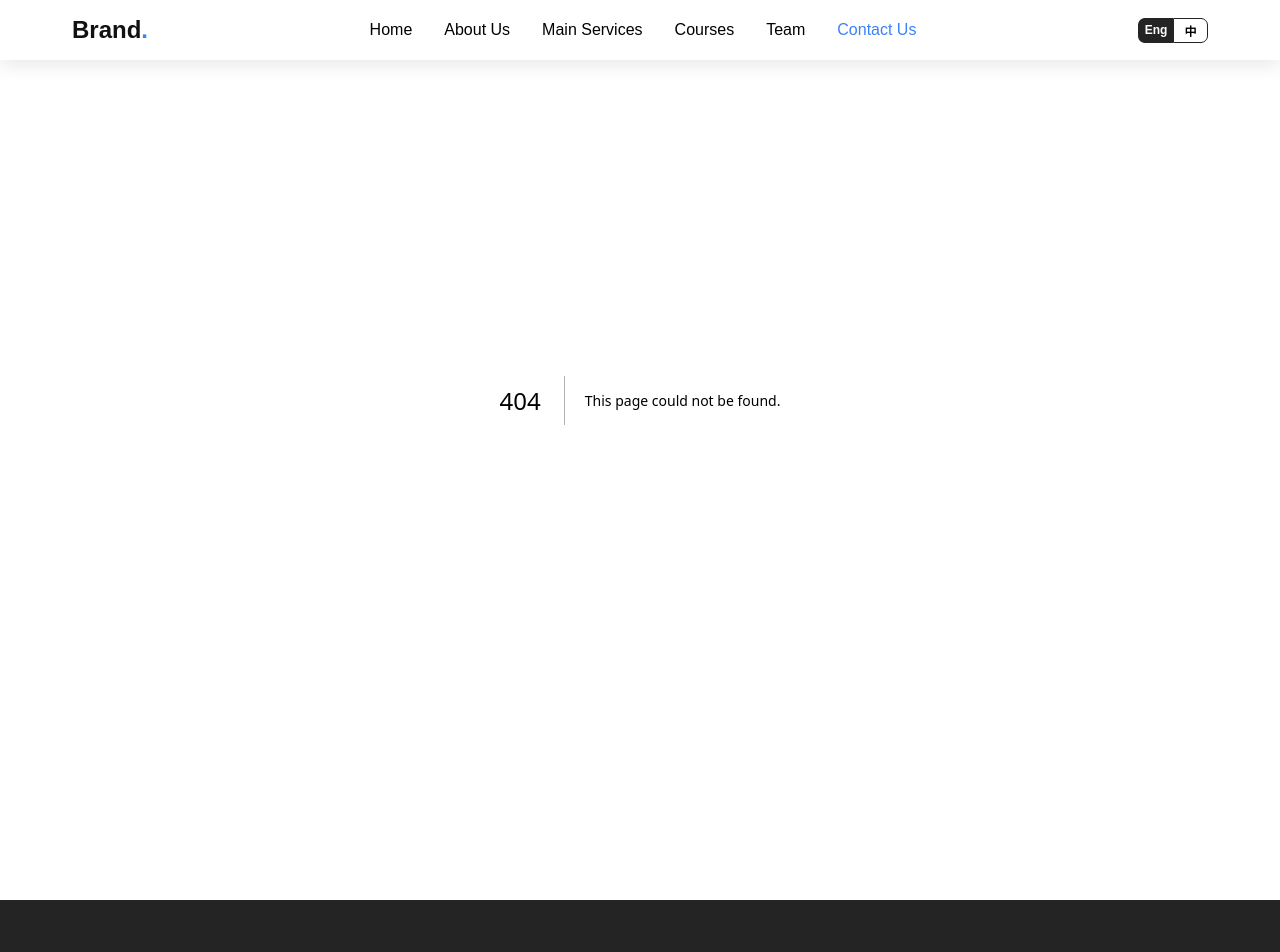
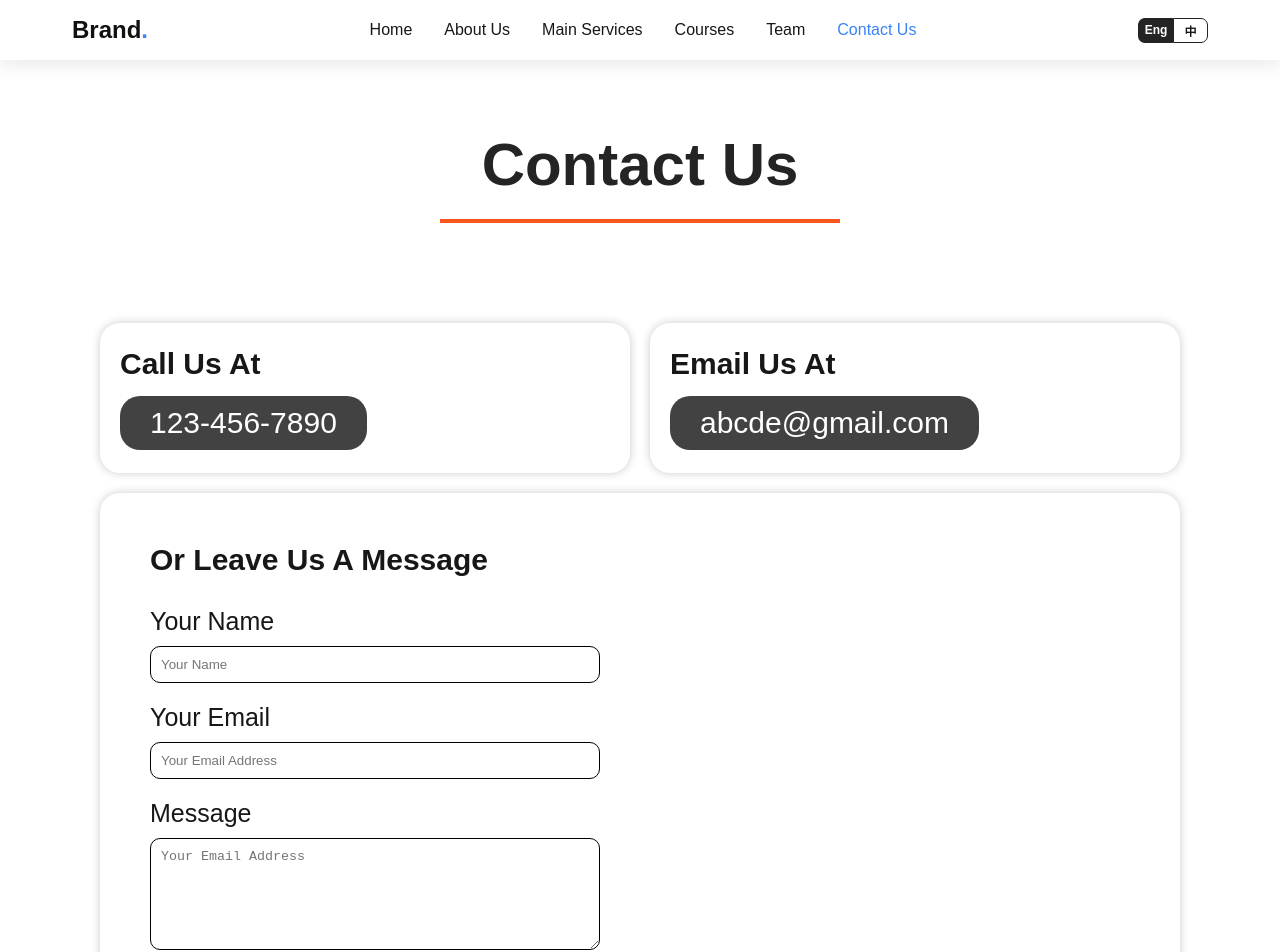
Before and after one commit to 97-Jeffrey/Tutor-landing, a Next.js app: page /contact-us in a window 1280 px wide. Before the commit this address had no page. Shown: the top 952 px of the page. Built offline with nearby package versions, Linux system fonts and the light colour scheme.

Commit message:
added contact us form

```diff
--- /dev/null
+++ b/src/app/contact-us/contactus.module.css
@@ -0,0 +1,133 @@
+
+
+.container{
+    width: 100%;
+}
+
+.main{
+    padding: 30px 100px 30px 100px;
+}
+
+
+.title_container{
+
+    width: 100%;
+    margin-top: 100px;
+    display: flex;
+    flex-direction: column;
+    justify-content: center;
+    align-items: center;
+    gap:20px
+}
+
+.title{
+    width: 400px;
+    font-size:60px;
+    text-align: center;
+    font-weight: bold;
+    color: #242424;
+ }
+
+ .underline{
+    border: 2px solid  #fa571c;
+    width: 400px;
+    height: 1px;
+ }
+
+.blocks{
+    margin-top: 100px;
+    width: 100%;
+    display: flex;
+    flex-direction: row;
+    justify-content: center;
+    align-items: center;
+    gap:20px;
+}
+
+.blocks2{
+    padding: 50px;
+    width: 100%;
+    margin-top: 20px;
+    border-radius: 20px;
+    display: flex;
+    flex-direction: column;
+    justify-content: center;
+    align-items: start;
+    box-shadow:   0 0 10px #cbcbcb;
+}
+
+.block{
+    padding: 20px;
+    border-radius: 20px;
+    width: 50%;
+    height: 150px;
+    display: flex;
+    flex-direction: column;
+    justify-content: center;
+    align-items: start;
+    gap:15px;
+    box-shadow:  0 0 10px #cbcbcb;
+}
+
+.phone_block{
+    background-color: #fce7df;
+}
+
+.email_block{
+    background-color: rgb(173, 251, 173);
+}
+.block_title{
+    font-size: 30px;
+    font-weight: bold;
+}
+
+.block_title_2{
+    font-size: 40px;
+}
+
+.block_content{
+   border-radius: 20px;
+   font-size: 30px;
+   background-color: #424242;
+   color: #fff;
+   padding: 10px 30px 10px 30px;
+}
+
+.form{
+    margin-top: 30px;
+    display: flex;
+    flex-direction: column;
+    justify-content: center;
+    align-items: start;
+    gap:20px;
+}
+
+.formItem{
+    width: 450px;
+    display: flex;
+    flex-direction: column;
+    justify-content: center;
+    align-items: start;
+    gap:10px
+}
+
+.label{
+    font-size: 25px;
+}
+.input{
+    width: 100%;
+    padding: 10px 10px;
+    border-radius: 10px;
+    outline: none;
+    border: 1px solid #000
+}
+
+.send_button{
+    cursor: pointer;
+    font-size: 20px;
+    background-color: #000;
+    color: #fff;
+    border: none;
+    padding: 10px 20px;
+    border-radius: 10px;
+}
--- /dev/null
+++ b/src/app/contact-us/page.tsx
@@ -0,0 +1,81 @@
+'use client'
+
+import React from "react"
+import styles from './contactus.module.css'
+import { useLanguage } from "@/context/languageContext"
+
+export default function Page(){
+    const { language }  =useLanguage()
+    return(
+        <>
+            <div className={styles.container}>
+
+                <div className={styles.main}>
+                    <div className={styles.title_container}>
+                        <div className={styles.title}>{language ==='en'? `Contact Us`:`联系我们`}</div>
+                        <div className={styles.underline}></div>
+                    </div>
+
+                    <div className={styles.blocks}>
+                        <div className={styles.block}>
+                            <div className={styles.block_title}>Call Us At</div>
+                            <div className={styles.block_content}>123-456-7890</div>
+                        </div>
+                        <div className={styles.block}>
+                            <div className={styles.block_title}>Email Us At</div>
+                            <div className={styles.block_content}>abcde@gmail.com</div>
+                        </div>
+                    </div>
+
+                    <div className={styles.blocks2}>
+                        <div className={styles.block_title}>Or Leave Us A Message </div>
+
+                        <div className={styles.form}>
+                            <div className={styles.formItem}>
+                                <label className={styles.label} htmlFor='name'>Your Name</label>
+                                <input
+                                   name='name'
+                                   type='text'
+                                   placeholder='Your Name'
+                                   className={styles.input}
+
+                                />
+
+                            </div>
+
+                            <div className={styles.formItem}>
+                                <label className={styles.label} htmlFor='name'>Your Email</label>
+                                <input
+                                   name='email'
+                                   type='text'
+                                   placeholder='Your Email Address'
+                                   className={styles.input}
+
+                                />
+
+                            </div>
+
+                            <div className={styles.formItem}>
+                                <label className={styles.label} htmlFor='name'>Message</label>
+                                <textarea
+                                   name='email'
+                                   rows={6}
+                                   placeholder='Your Email Address'
+                                   className={styles.input}
+
+                                />
+
+                            </div>
+
+                            <button className={styles.send_button}>Send</button>
+
+                        </div>
+
+                    </div>
+
+                </div>
+
+            </div>
+        </>
+    )
+}
```
